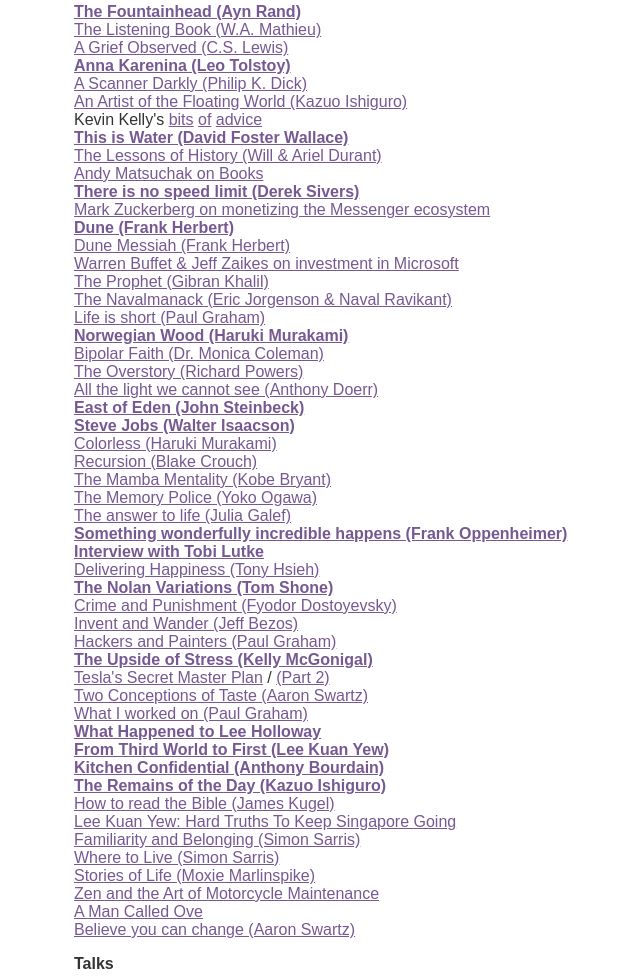
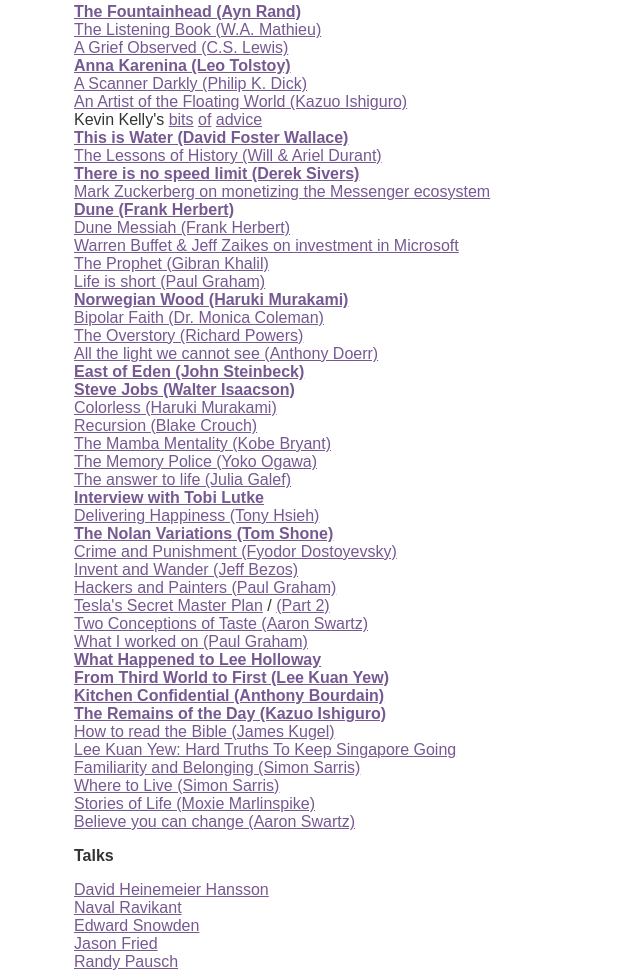
Before and after one commit to Kempo/website, a Gatsby site: page /bookshelf in a window 1280 px wide. Shown: the part 745-1721 px from the top of the page, without its empty margins (166-806 px from the left). Built offline with nearby package versions, Linux system fonts and the light colour scheme; Gatsby itself is replaced by a stand-in of ours; a web font is replaced by a local one.

Commit message:
Update bookshelf.js

```diff
--- a/src/pages/bookshelf.js
+++ b/src/pages/bookshelf.js
@@ -95,9 +95,6 @@ function Books({ data }) {
           </a>
         </li>
         <li>
-          <a href="https://andymatuschak.org/books/">Andy Matsuchak on Books</a>
-        </li>
-        <li>
           <a href="https://sive.rs/kimo">
             <b>There is no speed limit (Derek Sivers)</b>
           </a>
@@ -125,11 +122,6 @@ function Books({ data }) {
         <li>
           <a href="https://www.goodreads.com/book/show/2547.The_Prophet">
             The Prophet (Gibran Khalil)
-          </a>
-        </li>
-        <li>
-          <a href="https://www.navalmanack.com/">
-            The Navalmanack (Eric Jorgenson & Naval Ravikant)
           </a>
         </li>
         <li>
@@ -193,11 +185,6 @@ function Books({ data }) {
           </a>
         </li>
         <li>
-          <a href="https://www.goodreads.com/book/show/6321411-something-incredibly-wonderful-happens">
-            <b>Something wonderfully incredible happens (Frank Oppenheimer)</b>
-          </a>
-        </li>
-        <li>
           <a href="https://www.theobservereffect.org/tobi.html">
             <b>Interview with Tobi Lutke</b>
           </a>
@@ -225,11 +212,6 @@ function Books({ data }) {
         <li>
           <a href="https://www.goodreads.com/book/show/41793.Hackers_Painters">
             Hackers and Painters (Paul Graham)
-          </a>
-        </li>
-        <li>
-          <a href="https://www.goodreads.com/book/show/23281639-the-upside-of-stress">
-            <b>The Upside of Stress (Kelly McGonigal)</b>
           </a>
         </li>
         <li>
@@ -297,16 +279,6 @@ function Books({ data }) {
           </a>
         </li>
         <li>
-          <a href="https://www.goodreads.com/book/show/629.Zen_and_the_Art_of_Motorcycle_Maintenance">
-            Zen and the Art of Motorcycle Maintenance
-          </a>
-        </li>
-        <li>
-          <a href="https://www.goodreads.com/book/show/18774964-a-man-called-ove">
-            A Man Called Ove
-          </a>
-        </li>
-        <li>
           <a href="http://www.aaronsw.com/weblog/dweck">
             Believe you can change (Aaron Swartz)
           </a>
@@ -356,7 +328,6 @@ function Books({ data }) {
         <li>Hans Zimmer</li>
         <li>Clint Mansell</li>
         <li>Haruki Murakami</li>
-        <li>The Beatles</li>
         <li>Kobe Bryant</li>
         <li>Teddy Santis</li>
         <li>Wes Anderson</li>
```
